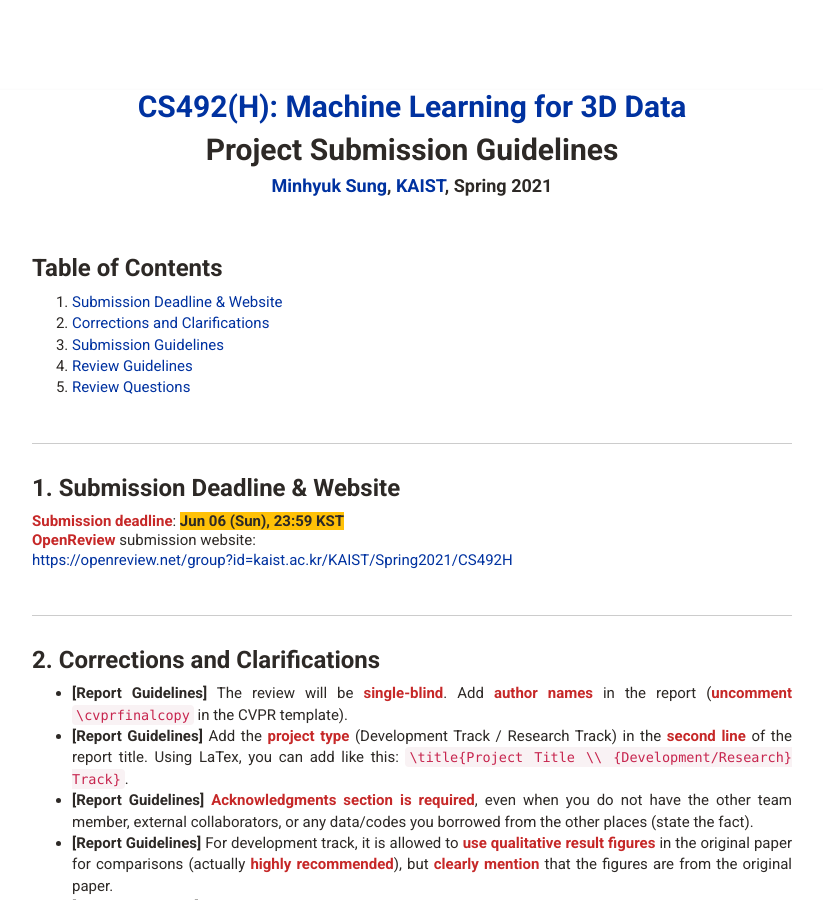
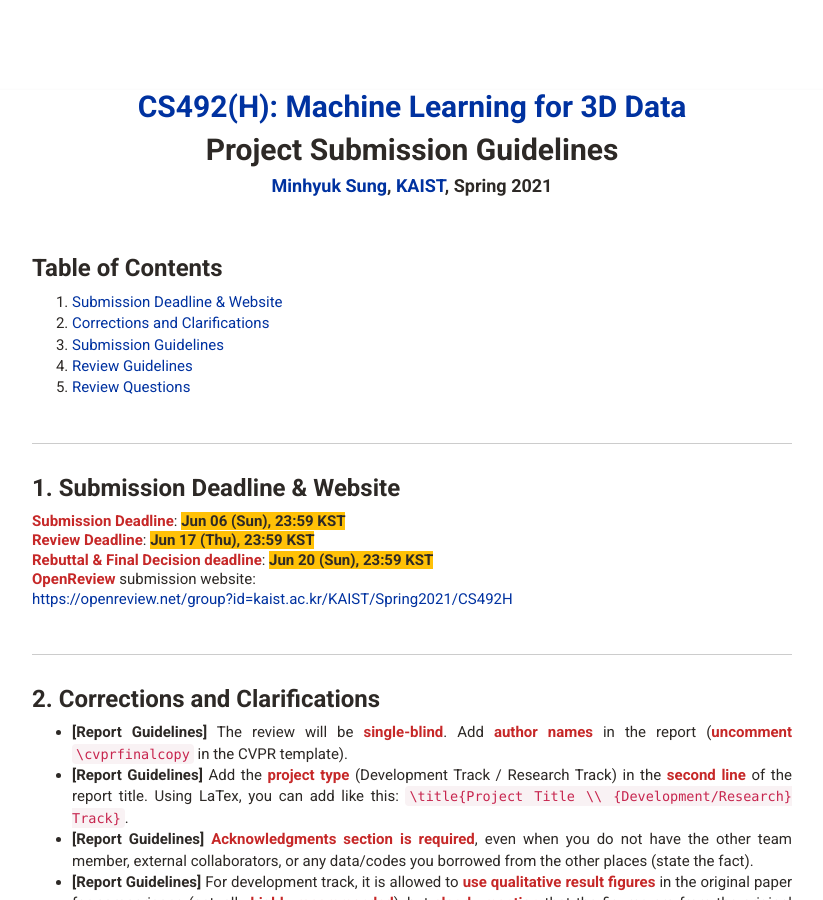
Before and after one commit to mhsung/mhsung.github.io, a Jekyll site: the page built from courses/kaist-cs492-3dml-2021-spring/_posts/2021-05-20-project-submission-guidelines.md, in a window 1280 px wide and 900 px high. Shown: the whole window, without its empty margins (228-1051 px from the left). Built offline with Jekyll 4.4.1, drawn with Linux system fonts in a browser that asks for light colours; our own code applies the rules of GitHub Pages for plain Markdown files.

Commit message:
Updated deadlines.

```diff
--- a/courses/kaist-cs492-3dml-2021-spring/_posts/2021-05-20-project-submission-guidelines.md
+++ b/courses/kaist-cs492-3dml-2021-spring/_posts/2021-05-20-project-submission-guidelines.md
@@ -42,7 +42,9 @@ h { background-color:#FFC107 }
 <div id='submission-deadline-website'/>
 ### 1. Submission Deadline & Website
 
-*Submission deadline*: <h><b>Jun 06 (Sun), 23:59 KST</b></h><br>
+*Submission Deadline*: <h><b>Jun 06 (Sun), 23:59 KST</b></h><br>
+*Review Deadline*: <h><b>Jun 17 (Thu), 23:59 KST</b></h><br>
+*Rebuttal & Final Decision deadline*: <h><b>Jun 20 (Sun), 23:59 KST</b></h><br>
 *OpenReview* submission website:<br>
 [https://openreview.net/group?id=kaist.ac.kr/KAIST/Spring2021/CS492H](https://openreview.net/group?id=kaist.ac.kr/KAIST/Spring2021/CS492H){:target="_blank"}<br>
 
```
Also changed, not shown: courses/kaist-cs492-3dml-2021-spring/_posts/2021-01-15-index.md (+2 -1 lines).
